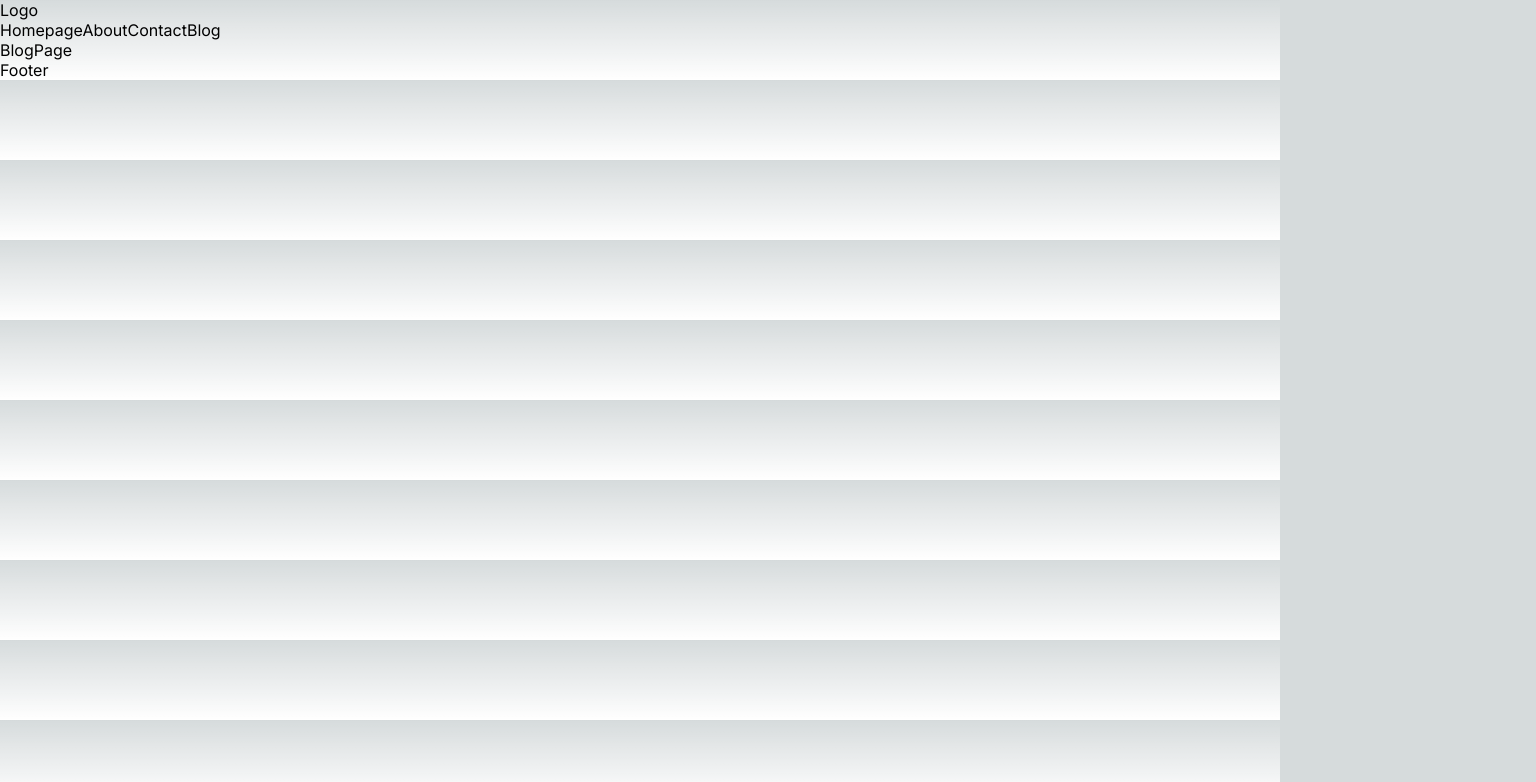
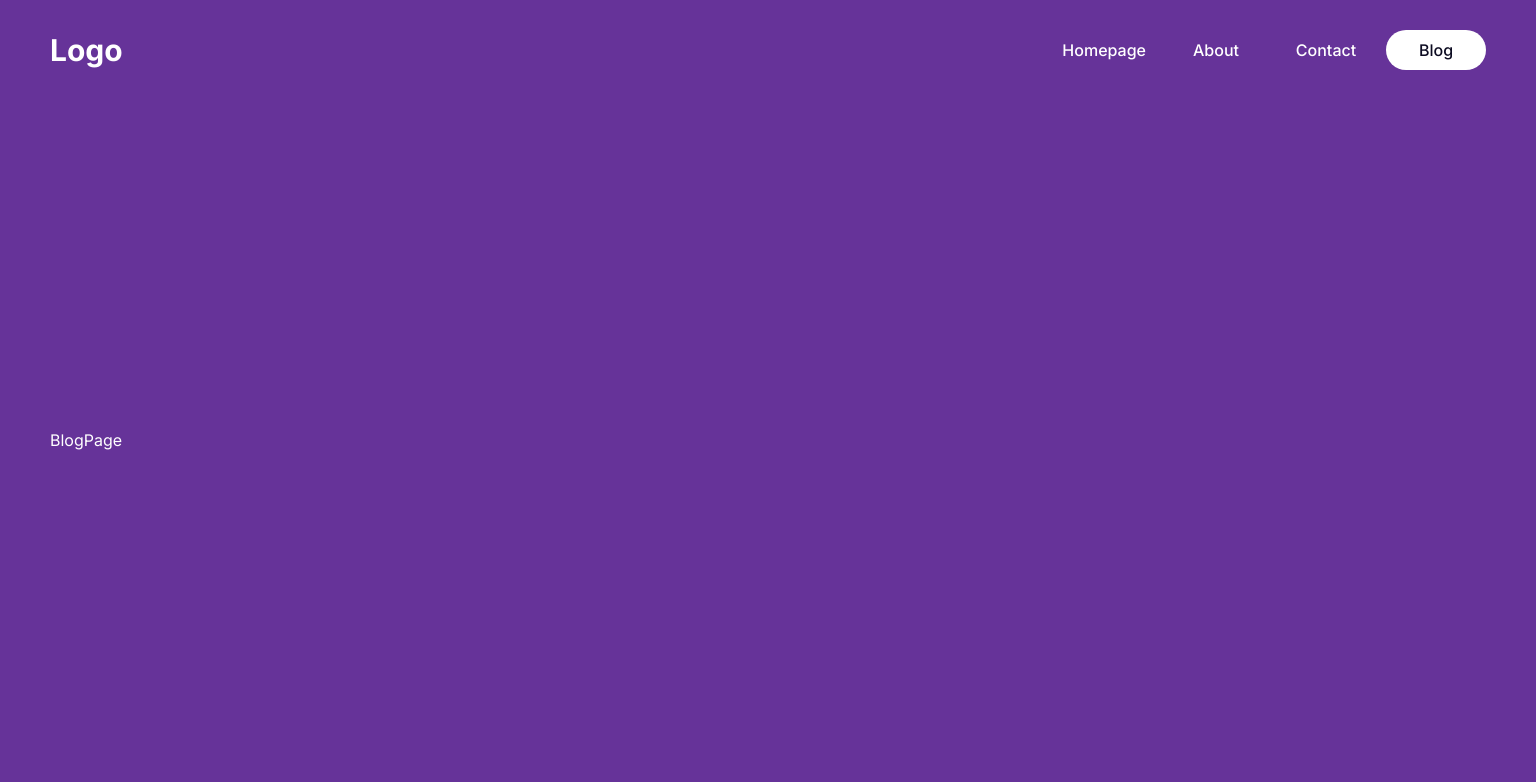
Before and after one commit to lasha-codes/advanced-next.js, a Next.js app: page /blog in a window 1280 px wide. Shown: the top 782 px of the page, 1536 px wide, since content can reach past the window. Built offline with nearby package versions, Linux system fonts and the light colour scheme.

Commit message:
track the current route

```diff
--- a/src/app/error.jsx
+++ b/src/app/error.jsx
@@ -5,5 +5,3 @@ const Error = () => {
 }
 
 export default Error
-
-// stopLine - 29:53
--- a/src/app/globals.css
+++ b/src/app/globals.css
@@ -1,107 +1,34 @@
 :root {
-  --max-width: 1100px;
-  --border-radius: 12px;
-  --font-mono: ui-monospace, Menlo, Monaco, "Cascadia Mono", "Segoe UI Mono",
-    "Roboto Mono", "Oxygen Mono", "Ubuntu Monospace", "Source Code Pro",
-    "Fira Mono", "Droid Sans Mono", "Courier New", monospace;
-
-  --foreground-rgb: 0, 0, 0;
-  --background-start-rgb: 214, 219, 220;
-  --background-end-rgb: 255, 255, 255;
-
-  --primary-glow: conic-gradient(
-    from 180deg at 50% 50%,
-    #16abff33 0deg,
-    #0885ff33 55deg,
-    #54d6ff33 120deg,
-    #0071ff33 160deg,
-    transparent 360deg
-  );
-  --secondary-glow: radial-gradient(
-    rgba(255, 255, 255, 1),
-    rgba(255, 255, 255, 0)
-  );
-
-  --tile-start-rgb: 239, 245, 249;
-  --tile-end-rgb: 228, 232, 233;
-  --tile-border: conic-gradient(
-    #00000080,
-    #00000040,
-    #00000030,
-    #00000020,
-    #00000010,
-    #00000010,
-    #00000080
-  );
-
-  --callout-rgb: 238, 240, 241;
-  --callout-border-rgb: 172, 175, 176;
-  --card-rgb: 180, 185, 188;
-  --card-border-rgb: 131, 134, 135;
-}
-
-@media (prefers-color-scheme: dark) {
-  :root {
-    --foreground-rgb: 255, 255, 255;
-    --background-start-rgb: 0, 0, 0;
-    --background-end-rgb: 0, 0, 0;
-
-    --primary-glow: radial-gradient(rgba(1, 65, 255, 0.4), rgba(1, 65, 255, 0));
-    --secondary-glow: linear-gradient(
-      to bottom right,
-      rgba(1, 65, 255, 0),
-      rgba(1, 65, 255, 0),
-      rgba(1, 65, 255, 0.3)
-    );
-
-    --tile-start-rgb: 2, 13, 46;
-    --tile-end-rgb: 2, 5, 19;
-    --tile-border: conic-gradient(
-      #ffffff80,
-      #ffffff40,
-      #ffffff30,
-      #ffffff20,
-      #ffffff10,
-      #ffffff10,
-      #ffffff80
-    );
-
-    --callout-rgb: 20, 20, 20;
-    --callout-border-rgb: 108, 108, 108;
-    --card-rgb: 100, 100, 100;
-    --card-border-rgb: 200, 200, 200;
-  }
+  --bg: #0d0c22;
+  --bgSoft: #2d2b42;
+  --text: white;
+  --textSoft: #e5e5e5;
+  --btn: #3673fd;
 }
 
 * {
+  margin: 0;
+  padding: 0;
   box-sizing: border-box;
-  padding: 0;
-  margin: 0;
 }
 
-html,
-body {
-  max-width: 100vw;
-  overflow-x: hidden;
+.container {
+  background-color: rebeccapurple;
+  width: 1536px;
+  margin: auto;
+  padding: 0px 50px;
+  min-height: 100vh;
+  display: flex;
+  flex-direction: column;
+  justify-content: space-between;
 }
 
 body {
-  color: rgb(var(--foreground-rgb));
-  background: linear-gradient(
-      to bottom,
-      transparent,
-      rgb(var(--background-end-rgb))
-    )
-    rgb(var(--background-start-rgb));
+  background-color: var(--bg);
+  color: var(--text);
 }
 
 a {
+  text-decoration: none;
   color: inherit;
-  text-decoration: none;
 }
-
-@media (prefers-color-scheme: dark) {
-  html {
-    color-scheme: dark;
-  }
-}
--- a/src/app/layout.jsx
+++ b/src/app/layout.jsx
@@ -14,9 +14,11 @@ export default function RootLayout({ children }) {
   return (
     <html lang='en'>
       <body className={inter.className}>
-        <Navbar />
-        {children}
-        <Footer />
+        <div className='container'>
+          <Navbar />
+          {children}
+          <Footer />
+        </div>
       </body>
     </html>
   )
--- a/src/components/navbar/Navbar.jsx
+++ b/src/components/navbar/Navbar.jsx
@@ -1,9 +1,10 @@
 import Links from './links/links'
+import styles from './navbar.module.css'
 
 const Navbar = () => {
   return (
-    <div>
-      <div>Logo</div>
+    <div className={styles.container}>
+      <div className={styles.logo}>Logo</div>
       <div>
         <Links />
       </div>
--- a/src/components/navbar/links/links.jsx
+++ b/src/components/navbar/links/links.jsx
@@ -1,4 +1,6 @@
 import Link from 'next/link'
+import style from './links.module.css'
+import NavLink from './navLink/navLink'
 
 const Links = () => {
   const links = [
@@ -9,13 +11,9 @@ const Links = () => {
   ]
 
   return (
-    <div>
+    <div className={style.links}>
       {links.map((link, idx) => {
-        return (
-          <Link key={idx} href={link.path}>
-            {link.title}
-          </Link>
-        )
+        return <NavLink item={link} key={idx} />
       })}
     </div>
   )
--- /dev/null
+++ b/src/components/navbar/links/links.module.css
@@ -0,0 +1,5 @@
+.links {
+  display: flex;
+  align-items: center;
+  gap: 10px;
+}
--- /dev/null
+++ b/src/components/navbar/links/navLink/navLink.jsx
@@ -0,0 +1,22 @@
+'use client'
+
+import { usePathname } from 'next/navigation'
+import styles from './navLink.module.css'
+import Link from 'next/link'
+
+const NavLink = ({ item }) => {
+  const pathName = usePathname()
+
+  return (
+    <Link
+      href={item.path}
+      className={`${styles.container} ${
+        pathName.toLowerCase() === item.path.toLowerCase() && styles.active
+      }`}
+    >
+      {item.title}
+    </Link>
+  )
+}
+
+export default NavLink
--- /dev/null
+++ b/src/components/navbar/links/navLink/navLink.module.css
@@ -0,0 +1,12 @@
+.container {
+  min-width: 100px;
+  padding: 10px;
+  border-radius: 20px;
+  font-weight: 500;
+  text-align: center;
+}
+
+.active {
+  background-color: var(--text);
+  color: var(--bg);
+}
--- /dev/null
+++ b/src/components/navbar/navbar.module.css
@@ -0,0 +1,11 @@
+.container {
+  height: 100px;
+  display: flex;
+  align-items: center;
+  justify-content: space-between;
+}
+
+.logo {
+  font-size: 30px;
+  font-weight: bold;
+}
```
Also changed, not shown: src/app/not-found.jsx (added, +13 -0 lines), src/app/page.module.css (deleted, +0 -230 lines).
